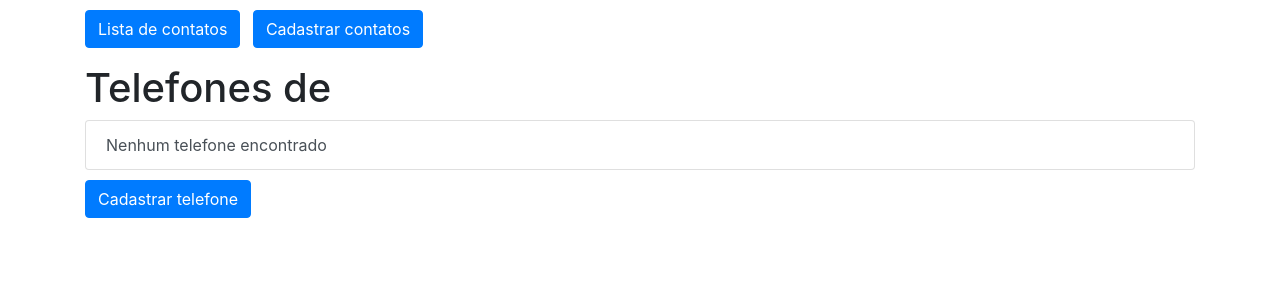
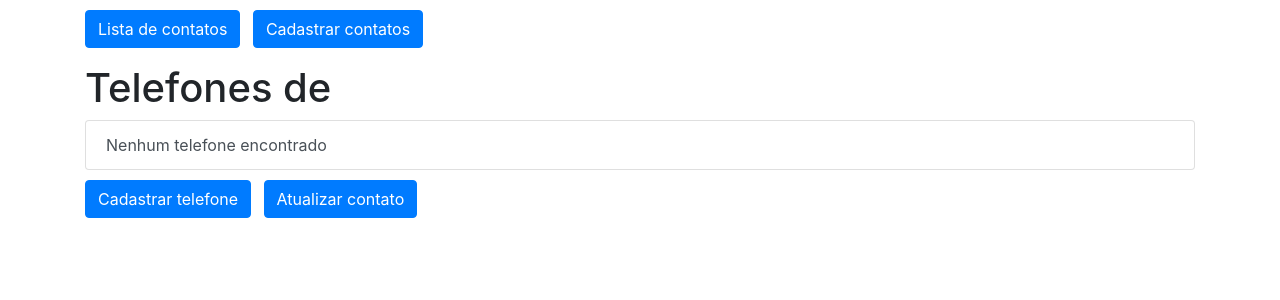
Before and after one commit to gelira/agenda-django, a Django app: template core/templates/core/lista_telefones.html in a window 1280 px wide. Shown: the part 56-356 px from the top of the page. Run offline with Django 3.2, Linux system fonts and the light colour scheme; the template is opened without the code that fills it, so the values that code supplies are empty; some libraries are stand-ins or nearby versions.

Commit message:
Atualizar contato

```diff
--- a/core/templates/core/lista_telefones.html
+++ b/core/templates/core/lista_telefones.html
@@ -10,7 +10,15 @@
         {% endfor %}
     </div>
     <div class="menu-container">
-        <a class="btn btn-primary" role="button"
-            href="{% url 'core:cadastro_telefone' pk=pessoa.id %}">Cadastrar telefone</a>
+      <ul class="list-inline">
+        <li class="list-inline-item">
+            <a href="{% url 'core:cadastro_telefone' pk=pessoa.id %}"
+              class="btn btn-primary" role="button">Cadastrar telefone</a>
+        </li>
+        <li class="list-inline-item">
+          <a href="{% url 'core:atualizar_contato' pk=pessoa.id %}"
+            class="btn btn-primary" role="button">Atualizar contato</a>
+        </li>
+      </ul>
     </div>
 {% endblock conteudo %}
--- a/core/urls.py
+++ b/core/urls.py
@@ -7,6 +7,7 @@
 urlpatterns = [
     path('lista', views.ListaContatosView.as_view(), name='lista'),
     path('cadastro', views.CadastrarContatoView.as_view(), name='cadastro_contato'),
+    path('atualizar/<int:pk>', views.AtualizarContatoView.as_view(), name='atualizar_contato'),
     path('telefones/<int:pk>', views.ListaTelefonesView.as_view(), name='telefones'),
     path('telefones/<int:pk>/cadastro', views.CadastrarTelefoneView.as_view(), name='cadastro_telefone'),
     path('', views.InicioView.as_view(), name='inicio')
```
Also changed, not shown: core/templates/core/atualizar_contato.html (added, +10 -0 lines), core/views.py (+13 -6 lines).
